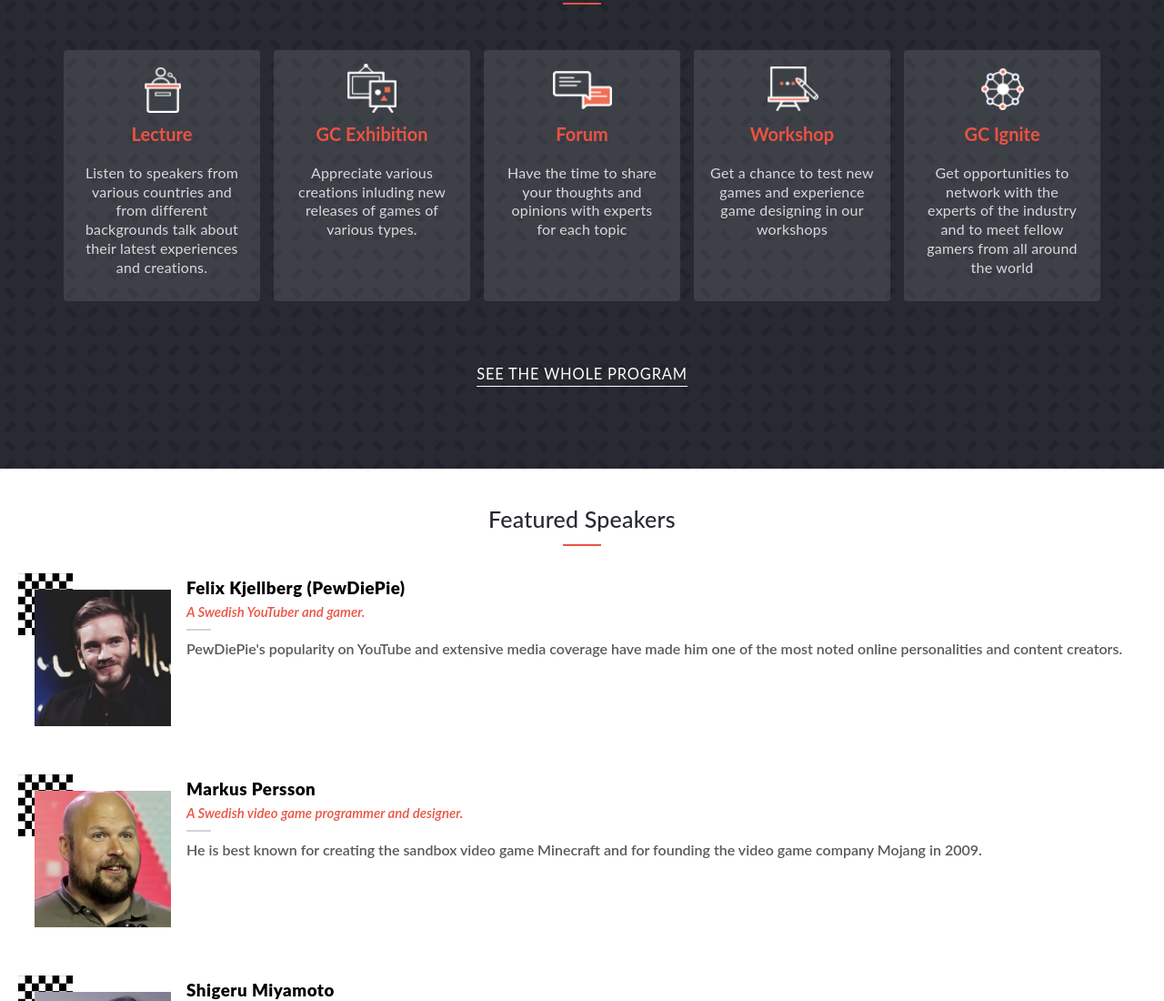
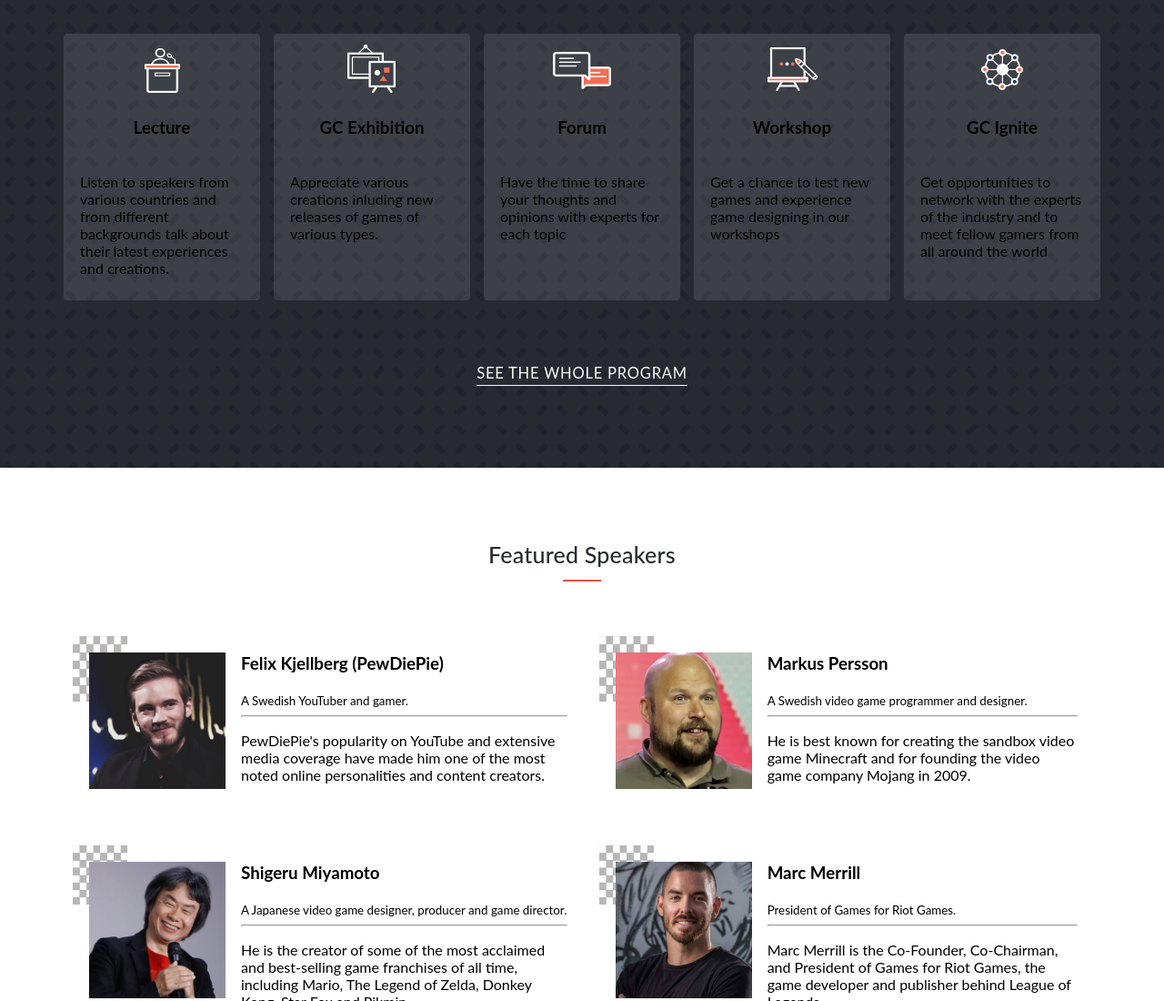
Before and after one commit to ha-manel/Gaming-Convention, a website: page index.html in a window 1280 px wide. Shown: the part 1020-2120 px from the top of the page at 91% size. Drawn offline with Linux system fonts and the light colour scheme; a web font is replaced by a local one.

Commit message:
Add desktop version for the main page

```diff
--- a/sass/main.scss
+++ b/sass/main.scss
@@ -1,6 +1,7 @@
 @import 'variables';
 @import 'mixins';
 
+//resets
 ul {
   padding-left: 0;
   margin: 0;
@@ -29,11 +30,11 @@ header {
   @include media-query {
     background-image: url('../images/main_big-bg.png');
     background-position: 0 0;
-    margin-top: 0px;
+    margin-top: 0;
     padding: 35px 12% 130px;
   }
 
-  h1 {
+  #page-header {
     font-size: 30px;
     font-family: $cocogoose;
     line-height: 1.3;
@@ -63,7 +64,7 @@ header {
     }
   }
 
-  p {
+  #announcement {
     background-color: $light-gray-color;
     margin-top: 10px;
     padding: 12px;
@@ -100,7 +101,7 @@ header {
       }
     }
 
-    p {
+    #place {
       margin-top: 0;
       border: none;
       background-color: transparent;
@@ -119,19 +120,59 @@ header {
 #program {
   background-color: $dark-color;
   background-image: url('../images/main-bg.png');
+
   @include section-container(column);
 
   @include media-query {
     padding: 90px 0;
   }
 
-  h2 {
+  #program-header {
     @include section-header;
+
     color: #fbfefb;
   }
 
-  hr {
+  .orange-hr {
     @include short-horizontal-line;
+  }
+
+  #more-program {
+    display: none;
+    text-decoration: none;
+    font-size: 16.5px;
+    color: #fbfefb;
+    padding-bottom: 3px;
+    border-bottom: 1px solid #fbfefb;
+    letter-spacing: 0.8px;
+
+    @include media-query {
+      display: block;
+    }
+
+    &:hover {
+      color: $orange-color;
+      border-bottom-color: $orange-color;
+    }
+  }
+
+  #join-gc {
+    width: 90%;
+    margin-top: 40px;
+    padding: 30px 40px;
+    color: $light-gray-color;
+    font-size: 1.5rem;
+    font-family: inherit;
+    font-weight: 500;
+    background-color: #ff4f38;
+    border: none;
+    border-radius: 4px;
+    letter-spacing: 1.5px;
+
+    @include media-query {
+      display: none;
+    }
+  }
 }
 
 #activities-div {
@@ -168,7 +209,7 @@ header {
       }
     }
 
-      img {
+    .activity-icon {
       width: 12%;
       height: 14.9%;
       max-width: 85px;
@@ -182,7 +223,7 @@ header {
       }
     }
 
-      h3 {
+    .activity-title {
       color: $orange-color;
       font-size: 20px;
       min-width: 105px;
@@ -193,7 +234,7 @@ header {
       }
     }
 
-      p {
+    .activity-description {
       color: $activity-text-color;
       letter-spacing: 0.2px;
       line-height: 1.3;
@@ -205,37 +246,40 @@ header {
   }
 }
 
-  a {
-    display: none;
-    text-decoration: none;
-    font-size: 16.5px;
-    color: #fbfefb;
-    padding-bottom: 3px;
-    border-bottom: 1px solid #fbfefb;
-    letter-spacing: 0.8px;
+#featured-speakers {
+  @include section-container(column);
 
   @include media-query {
-      display: block;
+    padding: 80px 0;
   }
 
-    &:hover {
-      color: $orange-color;
-      border-bottom-color: $orange-color;
-    }
+  #speakers-header {
+    @include section-header;
+
+    color: $dark-color;
   }
 
-  button {
-    width: 90%;
-    margin-top: 40px;
-    padding: 30px 40px;
-    color: $light-gray-color;
-    font-size: 1.5rem;
+  .orange-hr {
+    @include short-horizontal-line;
+  }
+
+  #show-more {
+    cursor: pointer;
+    width: 100%;
+    font-size: 1.1rem;
     font-family: inherit;
-    font-weight: 500;
-    background-color: #ff4f38;
-    border: none;
+    font-weight: 600;
+    color: $gray-text-color;
+    background-color: transparent;
+    border: 1px solid $gray-color;
     border-radius: 4px;
-    letter-spacing: 1.5px;
+    padding: 15px 0;
+    transition: all 0.3s ease;
+
+    .arrow-icon {
+      color: $orange-color;
+      margin-left: 5px;
+    }
 
     @include media-query {
       display: none;
@@ -243,19 +287,18 @@ header {
   }
 }
 
-#featured-speakers {
-  @include section-container(column);
-
-  h2 {
-    @include section-header;
-    color: $dark-color;
+#speakers-div {
+  @include media-query {
+    height: 660px;
+    margin-top: 30px;
+    padding: 0 6.25%;
+    display: grid;
+    grid-template-columns: auto auto;
+    grid-template-rows: 230px auto;
+    grid-column-gap: 20px;
+  }
 }
 
-  hr {
-    @include short-horizontal-line;
-  }
-
-  #speakers-div {
 .speaker {
   min-height: 163px;
   display: flex;
@@ -268,6 +311,10 @@ header {
     background-size: 40% 40%;
     background-repeat: no-repeat;
 
+    @include media-query {
+      background-image: url('../images/chess.png');
+    }
+
     img {
       width: 150px;
       height: 150px;
@@ -279,26 +326,32 @@ header {
 
   .speaker-description {
     padding-right: 15px;
-        h3 {
+
+    .speaker-name {
       margin: 5px 0;
       letter-spacing: 0.5px;
       font-weight: 900;
+
+      @include media-query {
+        font-size: 20px;
+        color: $banner-color;
+      }
     }
 
-        small {
+    .speaker-title {
       font-style: italic;
       color: $orange-color;
       font-size: 15px;
       font-weight: 600;
     }
 
-        hr {
+    .gray-hr {
       width: 25px;
       margin: 10px 0;
       border: 0.5px solid $gray-color;
     }
 
-        p {
+    .speaker-info {
       margin: 0;
       color: $gray-text-color;
       font-weight: 600;
@@ -309,33 +362,29 @@ header {
 .hidden-speakers {
   height: 0;
   overflow: hidden;
+  margin-bottom: 20px;
   transition: all 0.5s ease-in-out;
+
+  @include media-query {
+    grid-column: 1 / span 2;
+    overflow: visible;
+    display: grid;
+    grid-template-columns: auto auto;
+    grid-column-gap: 20px;
+
+    .speaker {
+      height: auto;
+      max-height: 180px;
+    }
+  }
 
   &.visible {
     height: 860px;
     max-height: 1200px;
     overflow: visible;
-      }
-    }
-  }
 
-  button {
-    cursor: pointer;
-    width: 100%;
-    font-size: 1.1rem;
-    font-family: inherit;
-    font-weight: 600;
-    color: $gray-text-color;
-    background-color: transparent;
-    border: 1px solid $gray-color;
-    border-radius: 4px;
-    padding: 15px 0;
-    margin-top: 20px;
-    transition: all 0.3s ease;
-
-    i {
-      color: $orange-color;
-      margin-left: 5px;
+    @include media-query {
+      height: 460px;
     }
   }
 }
--- a/sass/mixins.scss
+++ b/sass/mixins.scss
@@ -1,3 +1,9 @@
+@mixin media-query {
+  @media screen and (min-width: 768px) {
+    @content;
+  }
+}
+
 @mixin header {
   width: 100%;
 
@@ -19,8 +25,7 @@
       gap: 20px;
       margin-right: 0;
 
-      li {
-        a {
+      .top-link {
         color: #fbfefb;
         font-size: 11px;
 
@@ -30,7 +35,6 @@
 
         i {
           font-size: 14px;
-          }
         }
       }
     }
@@ -61,7 +65,7 @@
       }
     }
 
-    img {
+    #logo {
       width: 48px;
       margin-right: 20px;
       cursor: pointer;
@@ -72,12 +76,15 @@
         object-fit: cover;
       }
     }
+  }
 
   #nav-menu {
     @include media-query {
       display: flex;
       align-items: center;
     }
+  }
+
   #hamburger {
     display: block;
     cursor: pointer;
@@ -120,7 +127,7 @@
     }
   }
 
-      ul {
+  #nav-links {
     width: 70%;
     height: 100vh;
     background-color: $mobile-navmenu-color;
@@ -139,7 +146,7 @@
     z-index: 2;
 
     @include media-query {
-          height: fit-content;
+      height: auto;
       width: fit-content;
       position: unset;
       flex-direction: row;
@@ -164,7 +171,6 @@
           font-size: 14px;
           font-weight: 600;
           letter-spacing: 0.1px;
-              transition: color 0.3 ease-in-out;
 
           &.link:hover {
             color: $orange-color;
@@ -182,8 +188,16 @@
           &.link:hover::after {
             transform: scaleX(1);
           }
+        }
+      }
+    }
 
-              &#campaign {
+    &.active {
+      transform: translateX(0);
+    }
+  }
+
+  #campaign {
     margin-left: 20px;
     color: $orange-color;
     font-weight: 600;
@@ -196,22 +210,6 @@
       color: #d00000;
       border-color: #d00000;
     }
-              }
-            }
-          }
-        }
-
-        &.active {
-          transform: translateX(0);
-        }
-      }
-    }
-  }
-}
-
-@mixin media-query {
-  @media screen and (min-width: 768px) {
-    @content;
   }
 }
 
@@ -239,12 +237,20 @@
 
 @mixin sponsors {
   @include section-container(column);
+
   background-color: #414246;
-  h2 {
+
+  @include media-query {
+    padding: 50px 0;
+  }
+
+  #sponsors-header {
     @include section-header;
+
     color: #fbfefb;
   }
-  hr {
+
+  .orange-hr {
     @include short-horizontal-line;
   }
 
@@ -256,6 +262,10 @@
     flex-wrap: wrap;
     justify-content: center;
 
+    @include media-query {
+      margin: 0 80px;
+    }
+
     .sponsor-brand {
       width: 140px;
       height: 100px;
@@ -266,18 +276,33 @@
 
 @mixin footer-section {
   @include section-container(row);
+
   justify-content: center;
   gap: 20px;
   padding-top: 0;
   padding-bottom: 0;
-  img {
+
+  @include media-query {
+    gap: 50px;
+  }
+
+  #footer-logo {
     width: 150px;
     height: auto;
     object-fit: cover;
+
+    @include media-query() {
+      width: 200px;
     }
-  p {
+  }
+
+  #copyrights {
     font-size: 14px;
     letter-spacing: 0.2px;
     color: $gray-text-color;
+
+    @include media-query() {
+      font-size: 16px;
     }
   }
+}
```
Also changed, not shown: css/main.css, 1 other file. Lines whose indentation alone changed are shown as unchanged.
